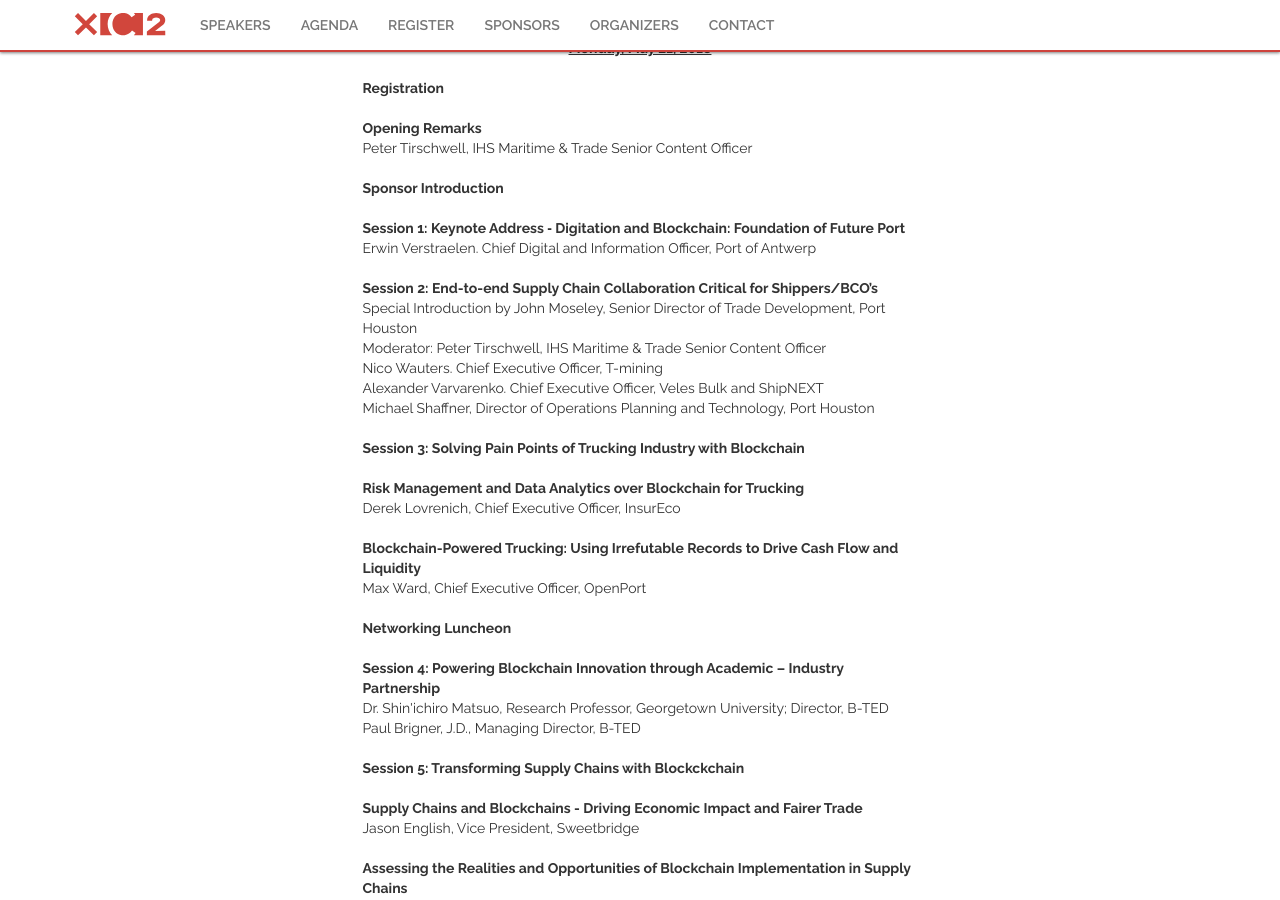
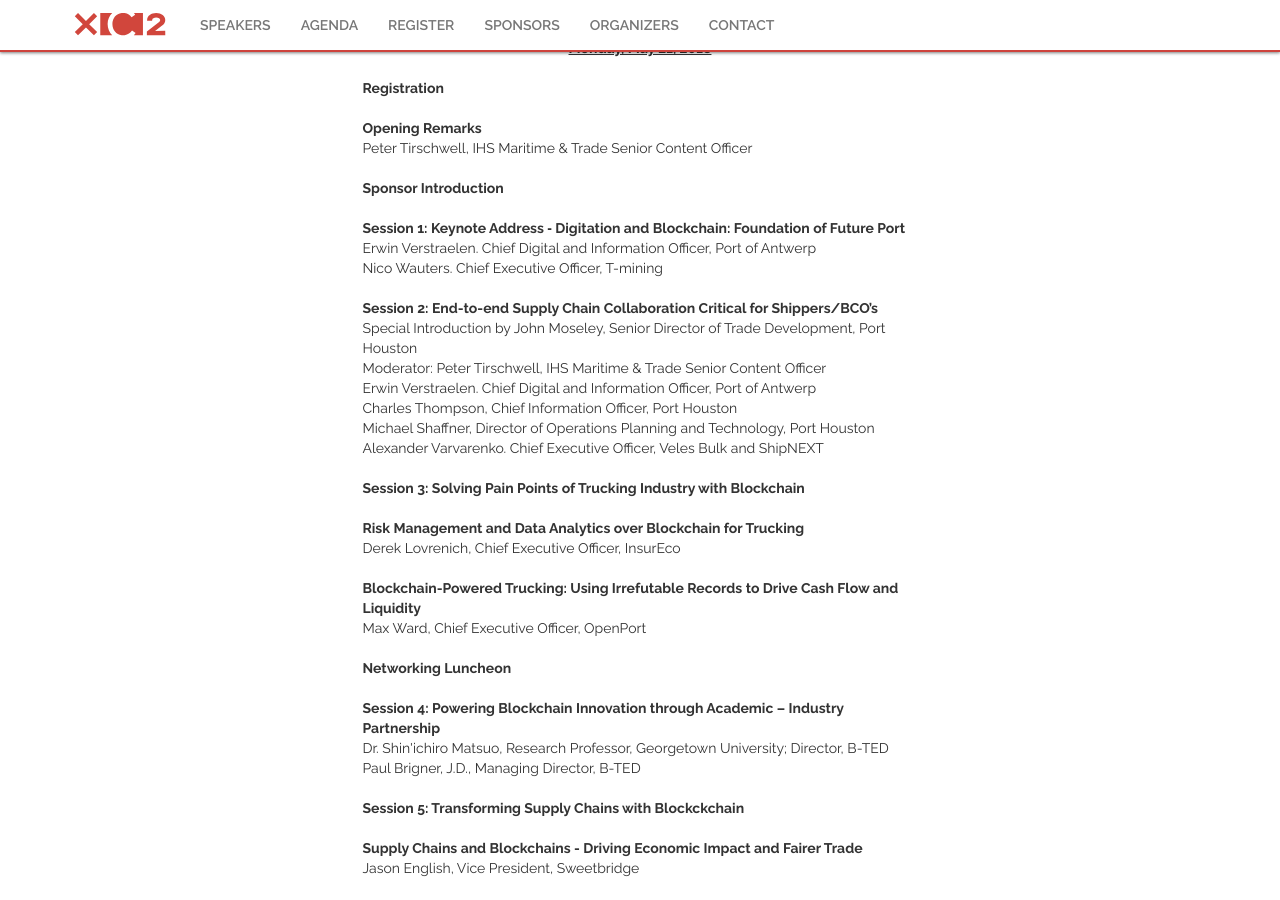
Before and after one commit to gnawalishyam/jekyll, a Jekyll site: the page built from index.html, in a window 1280 px wide and 900 px high, scrolled down 3959 px. Built offline with Jekyll 4.4.1, drawn with Linux system fonts in a browser that asks for light colours; some web fonts are replaced.

Commit message:
Updated agenda

```diff
--- a/index.html
+++ b/index.html
@@ -117,14 +117,14 @@
 							<b>AM</b>
 						</div>
 						<div class="col-sm-offset-3 col-sm-6">
-							<b>Session 1: Keynote Address ‐ Digitation and Blockchain: Foundation of Future Port</b></br>Erwin Verstraelen. Chief Digital and Information Officer, Port of Antwerp</br></br>
+							<b>Session 1: Keynote Address ‐ Digitation and Blockchain: Foundation of Future Port</b></br>Erwin Verstraelen. Chief Digital and Information Officer, Port of Antwerp</br>Nico Wauters. Chief Executive Officer, T-mining</br></br>
 						</div>
 						<div class="col-sm-3 hidden-xxs hidden-xs hidden-sm hidden-md hidden-lg">
 							<!-- <b>10:30 AM – 11:10 AM</b> -->
 							<b>AM</b>
 						</div>
 						<div class="col-sm-offset-3 col-sm-6">
-							<b>Session 2: End-to-end Supply Chain Collaboration Critical for Shippers/BCO’s</b></br>Special Introduction by John Moseley, Senior Director of Trade Development, Port Houston</br>Moderator: Peter Tirschwell, IHS Maritime & Trade Senior Content Officer</br>Nico Wauters. Chief Executive Officer, T-mining</br>Alexander Varvarenko. Chief Executive Officer, Veles Bulk and ShipNEXT</br>Michael Shaffner, Director of Operations Planning and Technology, Port Houston</br></br>
+							<b>Session 2: End-to-end Supply Chain Collaboration Critical for Shippers/BCO’s</b></br>Special Introduction by John Moseley, Senior Director of Trade Development, Port Houston</br>Moderator: Peter Tirschwell, IHS Maritime &amp; Trade Senior Content Officer</br>Erwin Verstraelen. Chief Digital and Information Officer, Port of Antwerp</br>Charles Thompson, Chief Information Officer, Port Houston</br>Michael Shaffner, Director of Operations Planning and Technology, Port Houston</br>Alexander Varvarenko. Chief Executive Officer, Veles Bulk and ShipNEXT</br></br>
 						</div>
 						<div class="col-sm-3 hidden-xxs hidden-xs hidden-sm hidden-md hidden-lg">
 							<!-- <b>11:10 AM – 12:10 PM</b> -->
```
